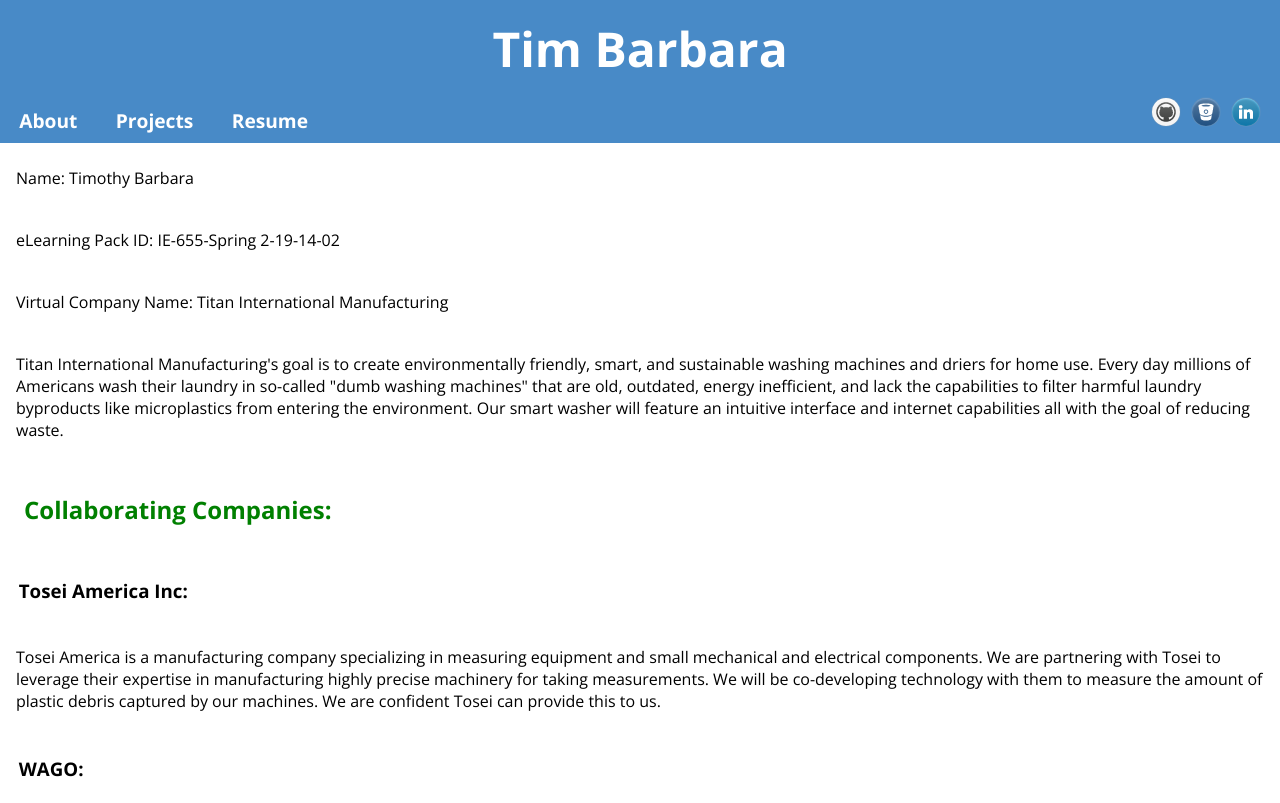
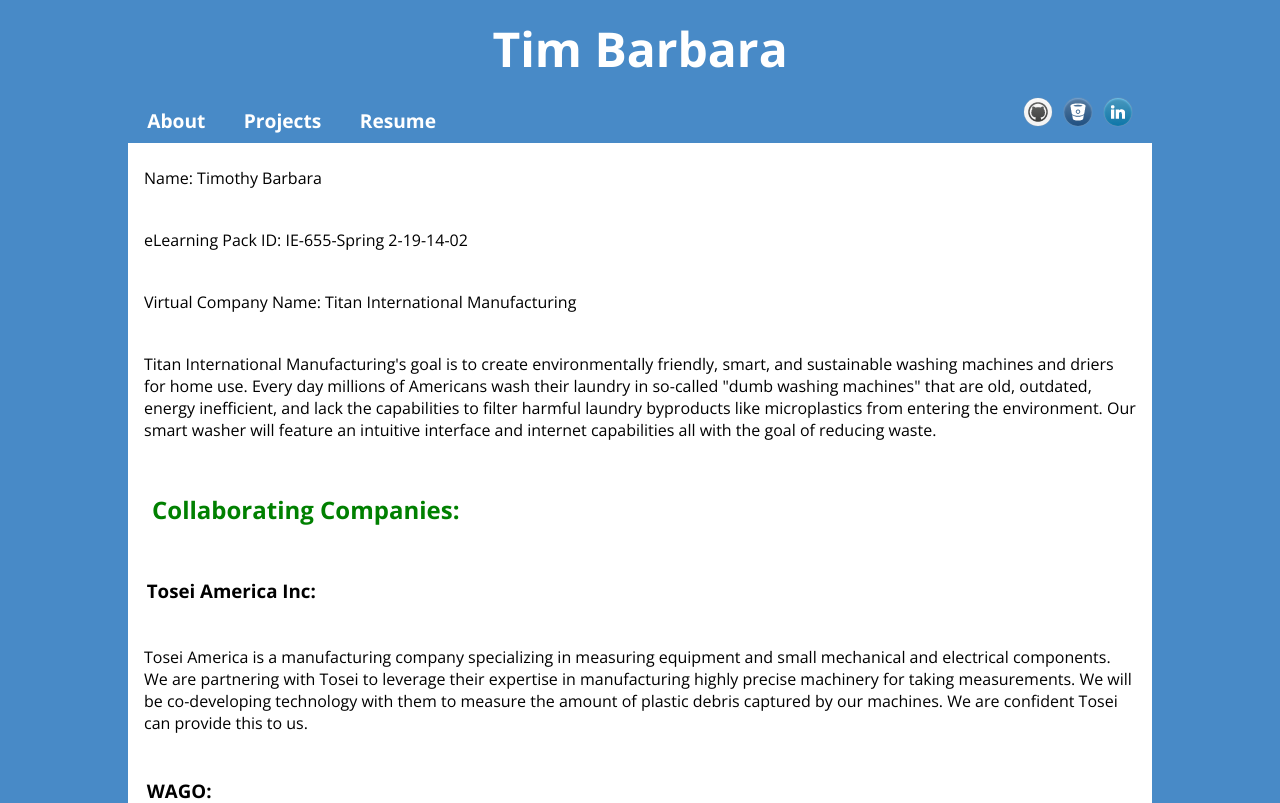
Before and after one commit to tbarbright/tbarbara.github.io, a plain HTML site: page IE655/Assignment0.html in a window 1280 px wide. Shown: the top 803 px of the page. Drawn offline with nearby package versions, Linux system fonts and the light colour scheme.

Commit message:
Assignment 5

```diff
--- a/IE655/css/info.css
+++ b/IE655/css/info.css
@@ -10,11 +10,18 @@ img
 	background-color: white;
 }
 
+.wrapper
+{
+    margin-left: auto;
+    margin-right: auto;
+    width: 80%;
+}
+
 .info
 {
-	display: inline-block;
+    margin-left: auto;
+    margin-right: auto;
 	background-color: white;
-	width: 100%;
 }
 
 .info > p
--- a/IE655/css/main.css
+++ b/IE655/css/main.css
@@ -17,7 +17,9 @@ html, body
 /*Page header*/
 #profile
 {
-	margin: 1em;
+	margin-left: auto;
+	margin-right: auto;
+	width: 85%;
     background-color: #488AC7;
 }
 
```
Also changed, not shown: IE655/Assignment5.html (added, +202 -0 lines), IE655/CimPGR/Layer0.png (added), IE655/CimPGR/Layer1.png (added), IE655/img/battery.jpg (added), IE655/img/boat.jpg (added), IE655/img/motor.jpg (added), 4 other files.
